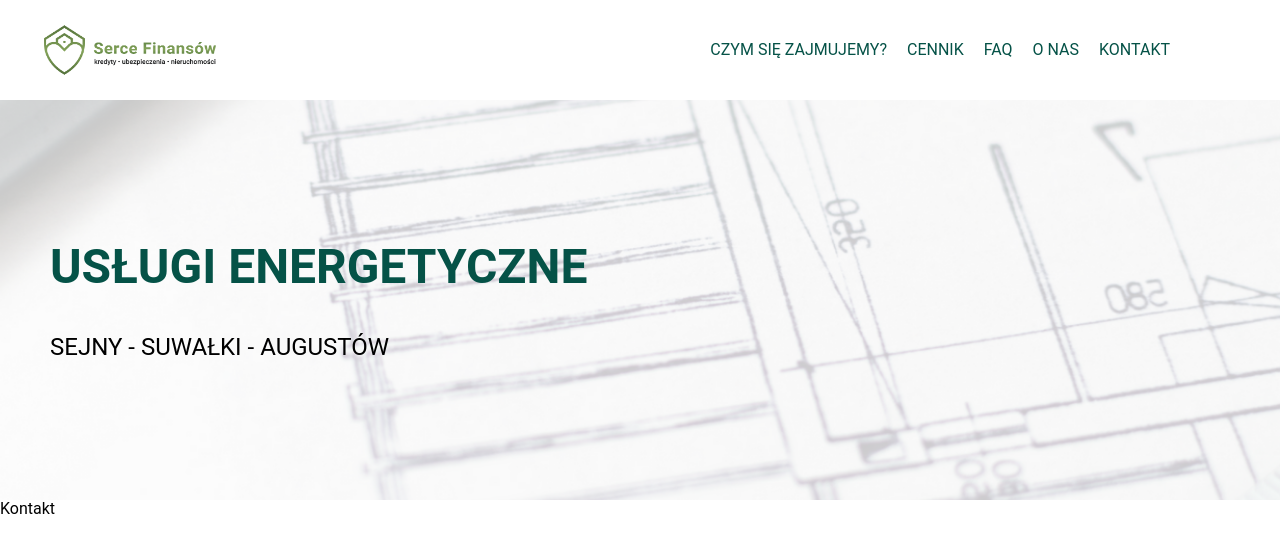
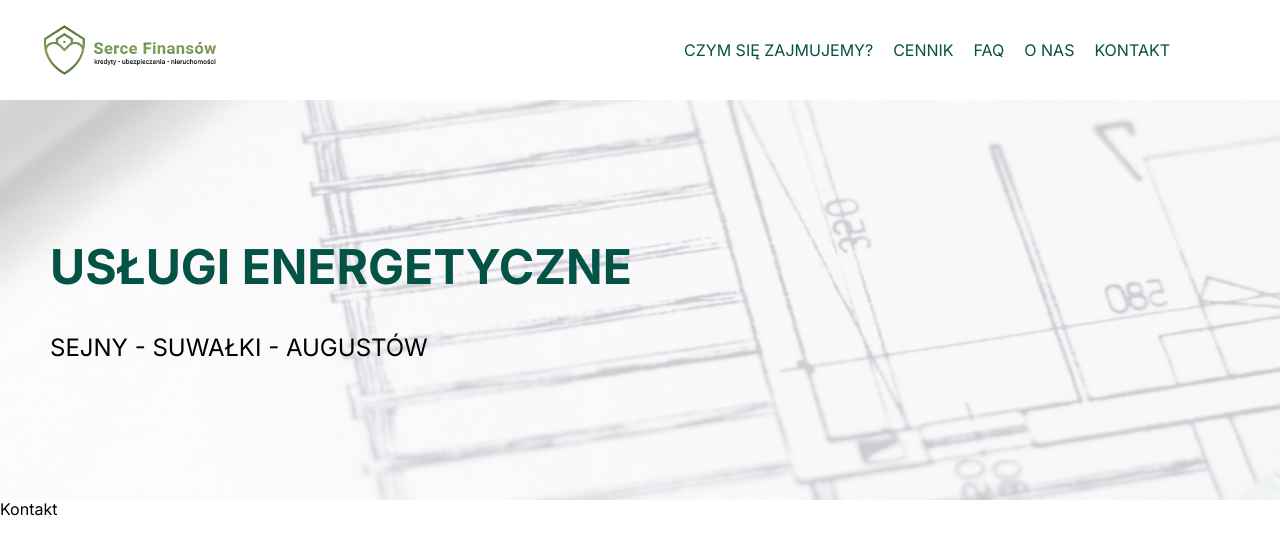
Before and after one commit to JustynaKow/Energyscan.pl, a React (Create React App) app: page / in a window 1280 px wide. Shown: the top 554 px of the page. Built offline with nearby package versions, Linux system fonts and the light colour scheme.

Commit message:
globalstyles changing

```diff
--- a/src/GlobalStyles.js
+++ b/src/GlobalStyles.js
@@ -12,7 +12,8 @@ export const GlobalStyle = createGlobalStyle`
     body {
         background: ${({ theme }) => theme.color.white};
         word-break: break-word;
-        font-family: 'Roboto', sans-serif;
+        font-family: 'Inter', sans-serif;
         margin: 0;
+        padding: 0;
     }
 `;
```
